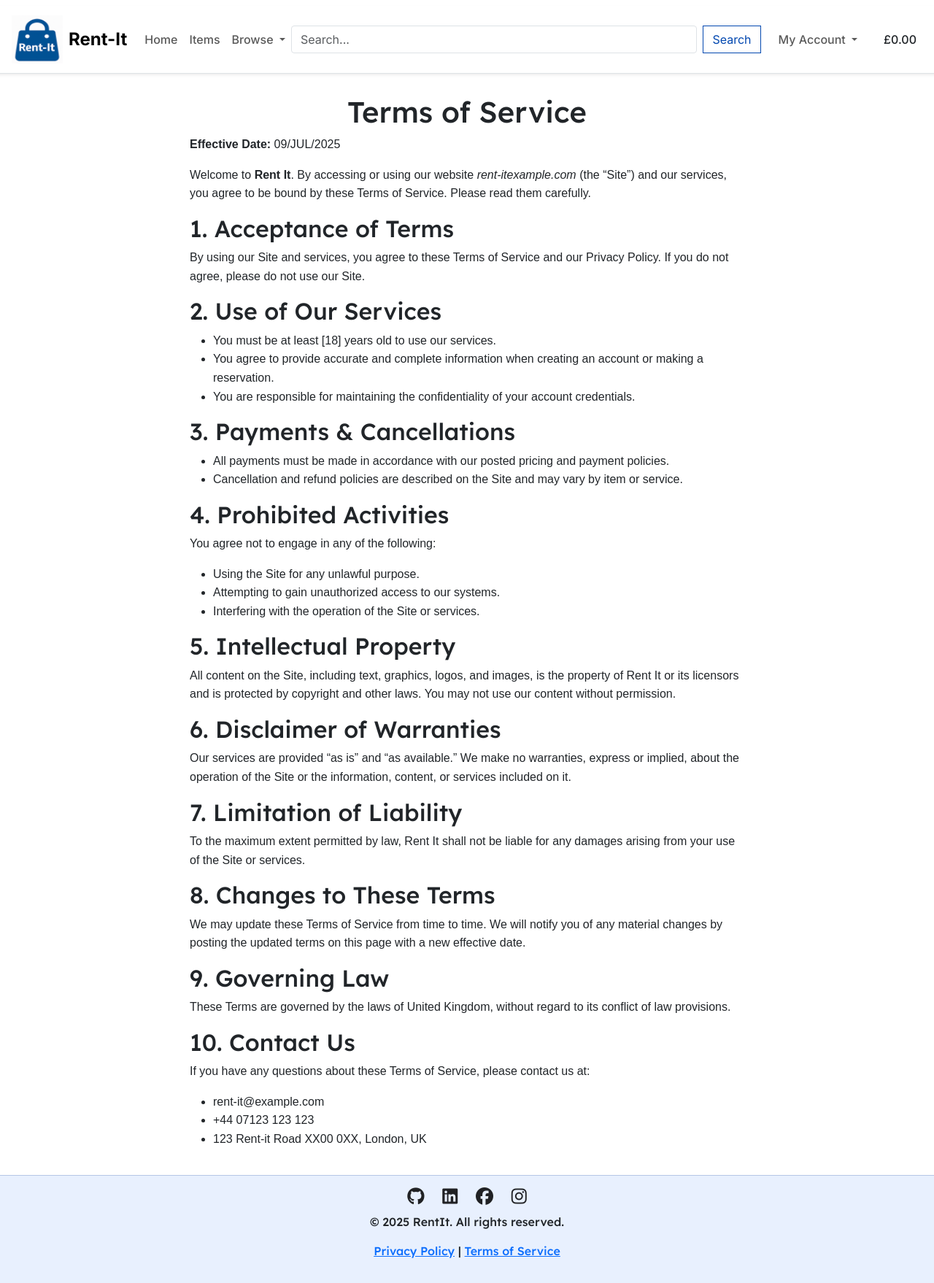
After one commit to GrzegorzStary/Rent-It, a Django app: page /home/terms-of-service/ in a window 1280 px wide. The commit adds this page. Shown: the whole page at 73% size. Run offline with Django 5.2, Linux system fonts and the light colour scheme; parts of the project's set-up code (start-up, migrations or seed data) failed here and were passed over; some libraries are stand-ins or nearby versions.

Commit message:
ADDED: terms_of_service.html

```diff
--- /dev/null
+++ b/home/templates/home/terms_of_service.html
@@ -0,0 +1,69 @@
+{% extends "base.html" %}
+{% load static %}
+
+
+{% block content %}
+<div style="max-width: 800px; margin: auto; padding: 20px; font-family: Arial, sans-serif; line-height: 1.6;">
+    <h1 style="text-align: center;">Terms of Service</h1>
+    <p><strong>Effective Date:</strong> 09/JUL/2025</p>
+
+    <p>Welcome to <strong>Rent It</strong>. By accessing or using our website <em>rent-itexample.com</em> (the “Site”)
+        and our services, you agree to be bound by these Terms of Service. Please read them carefully.</p>
+
+    <h2>1. Acceptance of Terms</h2>
+    <p>By using our Site and services, you agree to these Terms of Service and our Privacy Policy. If you do not agree,
+        please do not use our Site.</p>
+
+    <h2>2. Use of Our Services</h2>
+    <ul>
+        <li>You must be at least [18] years old to use our services.</li>
+        <li>You agree to provide accurate and complete information when creating an account or making a reservation.
+        </li>
+        <li>You are responsible for maintaining the confidentiality of your account credentials.</li>
+    </ul>
+
+    <h2>3. Payments & Cancellations</h2>
+    <ul>
+        <li>All payments must be made in accordance with our posted pricing and payment policies.</li>
+        <li>Cancellation and refund policies are described on the Site and may vary by item or service.</li>
+    </ul>
+
+    <h2>4. Prohibited Activities</h2>
+    <p>You agree not to engage in any of the following:</p>
+    <ul>
+        <li>Using the Site for any unlawful purpose.</li>
+        <li>Attempting to gain unauthorized access to our systems.</li>
+        <li>Interfering with the operation of the Site or services.</li>
+    </ul>
+
+    <h2>5. Intellectual Property</h2>
+    <p>All content on the Site, including text, graphics, logos, and images, is the property of Rent It or its licensors
+        and is protected by copyright and other laws. You may not use our content without permission.</p>
+
+    <h2>6. Disclaimer of Warranties</h2>
+    <p>Our services are provided “as is” and “as available.” We make no warranties, express or implied, about the
+        operation of the Site or the information, content, or services included on it.</p>
+
+    <h2>7. Limitation of Liability</h2>
+    <p>To the maximum extent permitted by law, Rent It shall not be liable for any damages arising from your use of the
+        Site or services.</p>
+
+    <h2>8. Changes to These Terms</h2>
+    <p>We may update these Terms of Service from time to time. We will notify you of any material changes by posting the
+        updated terms on this page with a new effective date.</p>
+
+    <h2>9. Governing Law</h2>
+    <p>These Terms are governed by the laws of United Kingdom, without regard to its conflict of law provisions.
+    </p>
+
+    <h2>10. Contact Us</h2>
+    <p>If you have any questions about these Terms of Service, please contact us at:</p>
+    <ul>
+        <li>rent-it@example.com</li>
+        <li>+44 07123 123 123</li>
+        <li>123 Rent-it Road
+            XX00 0XX, London, UK</li>
+        </li>
+    </ul>
+</div>
+{% endblock %}
--- a/home/urls.py
+++ b/home/urls.py
@@ -1,9 +1,10 @@
 from django.urls import path
-from .views import Index, search_view, privacy_policy
+from .views import Index, search_view, privacy_policy, terms_of_service
 from home.views import home
 
 urlpatterns = [
     path('home/', home, name='home'),
     path('search/', search_view, name='search'),
     path('privacy-policy/', privacy_policy, name='privacy_policy'),
+    path('terms-of-service/', terms_of_service, name='terms_of_service'),
 ]
--- a/home/views.py
+++ b/home/views.py
@@ -28,3 +28,6 @@ def home(request):
 
 def privacy_policy(request):
     return render(request, 'home/privacy_policy.html')
+
+def terms_of_service(request):
+    return render(request, 'home/terms_of_service.html')
--- a/templates/includes/footer.html
+++ b/templates/includes/footer.html
@@ -23,7 +23,7 @@
         <p>&copy; 2025 RentIt. All rights reserved.</p>
         <p>
             <a href="{% url 'privacy_policy' %}">Privacy Policy</a> |
-            <a href="#">Terms of Service</a>
+            <a href="{% url 'terms_of_service' %}">Terms of Service</a>
         </p>
     </div>
 </footer>
```
Also changed, not shown: home/templates/home/privacy_policy.html (+5 -5 lines).
